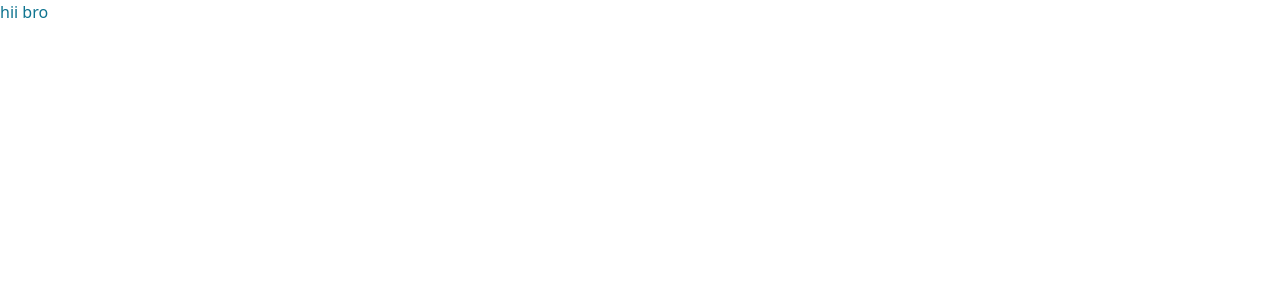
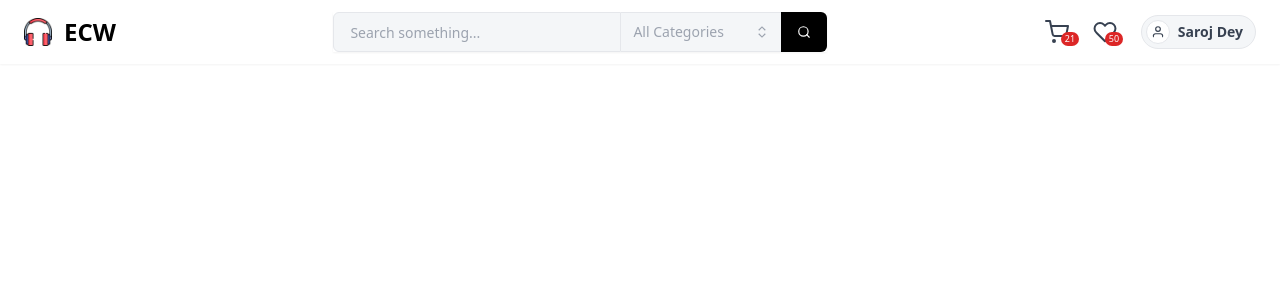
Before and after one commit to sarojdey/ecommerce-website, a React (Vite) app: page / in a window 1280 px wide. Shown: the top 300 px of the page. Built offline with nearby package versions, Linux system fonts and the light colour scheme.

Commit message:
navbar done

```diff
--- a/package.json
+++ b/package.json
@@ -11,7 +11,8 @@
   },
   "dependencies": {
     "react": "^18.3.1",
-    "react-dom": "^18.3.1"
+    "react-dom": "^18.3.1",
+    "react-icons": "^5.3.0"
   },
   "devDependencies": {
     "@eslint/js": "^9.11.1",
--- a/src/App.jsx
+++ b/src/App.jsx
@@ -1,7 +1,9 @@
+import Home from "./pages/Home";
+
 function App() {
   return (
     <>
-      <h1 className="text-cyan-700">hii bro</h1>
+      <Home />
     </>
   );
 }
--- /dev/null
+++ b/src/components/navbar/CustomDropdown.jsx
@@ -0,0 +1,59 @@
+import { useState } from "react";
+import { BiExpandVertical, BiCollapseVertical } from "react-icons/bi";
+
+export default function CustomDropdown() {
+  const [isOpen, setIsOpen] = useState(false);
+  const [selectedOption, setSelectedOption] = useState("All Categories");
+
+  const options = [
+    "All Categories",
+    "Laptop",
+    "Headphone",
+    "Keyboard",
+    "Mouse",
+  ];
+
+  const toggleDropdown = () => {
+    setIsOpen(!isOpen);
+  };
+
+  const handleOptionClick = (option) => {
+    setSelectedOption(option);
+    setIsOpen(false);
+  };
+
+  return (
+    <div
+      style={{ fontFamily: "inherit" }}
+      className="relative inline-block text-inherit h-full text-left md:w-40 bg-[#f4f6f8]"
+    >
+      <div
+        onClick={toggleDropdown}
+        className="flex items-center gap-2 text-nowrap justify-between h-full w-full px-3 py-2 border border-x-0 bg-inherit cursor-pointer"
+      >
+        <span className="text-gray-400 hidden sm:block">{selectedOption}</span>
+        {isOpen ? (
+          <BiCollapseVertical className="text-gray-400 " />
+        ) : (
+          <BiExpandVertical className="text-gray-400 " />
+        )}
+      </div>
+
+      {isOpen && (
+        <div className="absolute mt-2 w-40 right-0 overflow-hidden bg-white border border-gray-300 rounded-md shadow-lg z-10">
+          <ul>
+            {options.map((option, index) => (
+              <li
+                key={index}
+                onClick={() => handleOptionClick(option)}
+                className="block px-4 py-3 text-gray-700 cursor-pointer hover:bg-gray-100"
+              >
+                {option}
+              </li>
+            ))}
+          </ul>
+        </div>
+      )}
+    </div>
+  );
+}
--- /dev/null
+++ b/src/components/navbar/Logo.jsx
@@ -0,0 +1,10 @@
+export default function Logo() {
+  return (
+    <button className="flex  items-center space-x-3">
+      <div className="text-2xl h-7 w-7 block text-gray-700">
+        <img className="h-full w-full " src="/headphones.png" alt="logo" />
+      </div>
+      <h1 className="text-2xl font-bold text-black">ECW</h1>
+    </button>
+  );
+}
--- /dev/null
+++ b/src/components/navbar/NavMenu.jsx
@@ -0,0 +1,82 @@
+import {
+  FiShoppingCart,
+  FiHeart,
+  FiUser,
+  FiSearch,
+  FiMenu,
+} from "react-icons/fi";
+import { RxCross1 } from "react-icons/rx";
+import SearchBar from "./SearchBar";
+import { useState } from "react";
+
+export default function NavMenu() {
+  const [isOpen, setIsOpen] = useState(false);
+
+  const loggedIn = true;
+  return (
+    <div className="flex items-center space-x-6">
+      <div
+        className="cursor-pointer md:hidden"
+        onClick={() => {
+          setIsOpen(true);
+        }}
+      >
+        <FiSearch className="text-2xl text-gray-700" />
+      </div>
+
+      <div
+        className={`absolute flex  right-5 sm:right-36 md:hidden gap-4 -bottom-14 transform transition-transform duration-500 ease-out ${
+          isOpen ? "translate-x-[0%]" : "translate-x-[200%]"
+        }`}
+      >
+        <SearchBar id={"mobile-search"} />
+        <div
+          onClick={() => {
+            setIsOpen(false);
+          }}
+          className="flex justify-center items-center cursor-pointer"
+        >
+          <RxCross1 />
+        </div>
+      </div>
+
+      <div className="relative cursor-pointer hidden sm:inline-block ">
+        <FiShoppingCart className="text-2xl text-gray-700" />
+        <span
+          style={{ fontSize: "9px" }}
+          className="absolute top-3 left-4 bg-red-600 text-white rounded-full px-1"
+        >
+          21
+        </span>
+      </div>
+      <div className="relative cursor-pointer hidden sm:inline-block">
+        <FiHeart className="text-2xl text-gray-700" />
+        <span
+          style={{ fontSize: "9px" }}
+          className="absolute top-3 left-3 bg-red-600 text-white rounded-full px-1"
+        >
+          50
+        </span>
+      </div>
+
+      <div
+        className={`${
+          loggedIn &&
+          "border bg-[#f4f6f8]  rounded-full py-1 px-1 items-center space-x-2"
+        }  text-gray-700 cursor-pointer hidden sm:flex`}
+      >
+        <FiUser
+          className={`text-2xl ${
+            loggedIn && "bg-white border rounded-full p-1"
+          } `}
+        />
+        {loggedIn && (
+          <span className="font-semibold text-sm pr-2">Saroj Dey</span>
+        )}
+      </div>
+      <div className="cursor-pointer sm:hidden" onClick={() => {}}>
+        <FiMenu className="text-2xl text-gray-700" />
+      </div>
+    </div>
+  );
+}
--- /dev/null
+++ b/src/components/navbar/Navbar.jsx
@@ -0,0 +1,17 @@
+import SearchBar from "./SearchBar";
+import Logo from "./Logo";
+import NavMenu from "./NavMenu";
+
+const Navbar = () => {
+  return (
+    <nav className="relative bg-white py-3 px-6 shadow-sm flex justify-between items-center">
+      <Logo />
+      <div className=" hidden md:flex">
+        <SearchBar id="product-search" />
+      </div>
+      <NavMenu />
+    </nav>
+  );
+};
+
+export default Navbar;
--- /dev/null
+++ b/src/components/navbar/SearchBar.jsx
@@ -0,0 +1,20 @@
+import CustomDropdown from "./CustomDropdown";
+import { FiSearch } from "react-icons/fi";
+
+export default function SearchBar({ id }) {
+  return (
+    <div className="ml-6 flex h-10 items-center text-sm shadow-sm">
+      <input
+        id={id}
+        type="text"
+        placeholder="Search something..."
+        className="px-4 py-2    sm:w-64 md:w-40  lg:w-72 outline-none h-full text-inherit bg-[#f4f6f8]  text-gray-700 border rounded-l-md "
+      />
+
+      <CustomDropdown />
+      <button className="bg-black h-full rounded-r-md text-white px-4 py-2">
+        <FiSearch />
+      </button>
+    </div>
+  );
+}
--- /dev/null
+++ b/src/pages/Home.jsx
@@ -0,0 +1,9 @@
+import Navbar from "../components/navbar/Navbar";
+
+export default function Home() {
+  return (
+    <div>
+      <Navbar />
+    </div>
+  );
+}
--- a/tailwind.config.js
+++ b/tailwind.config.js
@@ -2,7 +2,22 @@
 export default {
   content: ["./index.html", "./src/**/*.{js,ts,jsx,tsx}"],
   theme: {
-    extend: {},
+    extend: {
+      keyframes: {
+        slideIn: {
+          "0%": { transform: "translateX(-100%)" },
+          "100%": { transform: "translateX(0)" },
+        },
+        slideOut: {
+          "0%": { transform: "translateX(0)" },
+          "100%": { transform: "translateX(-100%)" },
+        },
+      },
+      animation: {
+        slideIn: "slideIn 0.5s ease-out forwards",
+        slideOut: "slideOut 0.5s ease-in forwards",
+      },
+    },
   },
   plugins: [],
 };
```
Also changed, not shown: eslint.config.js (+18 -17 lines), vercel.json (added), 1 other file (tests, documents, lock files or other folders).
